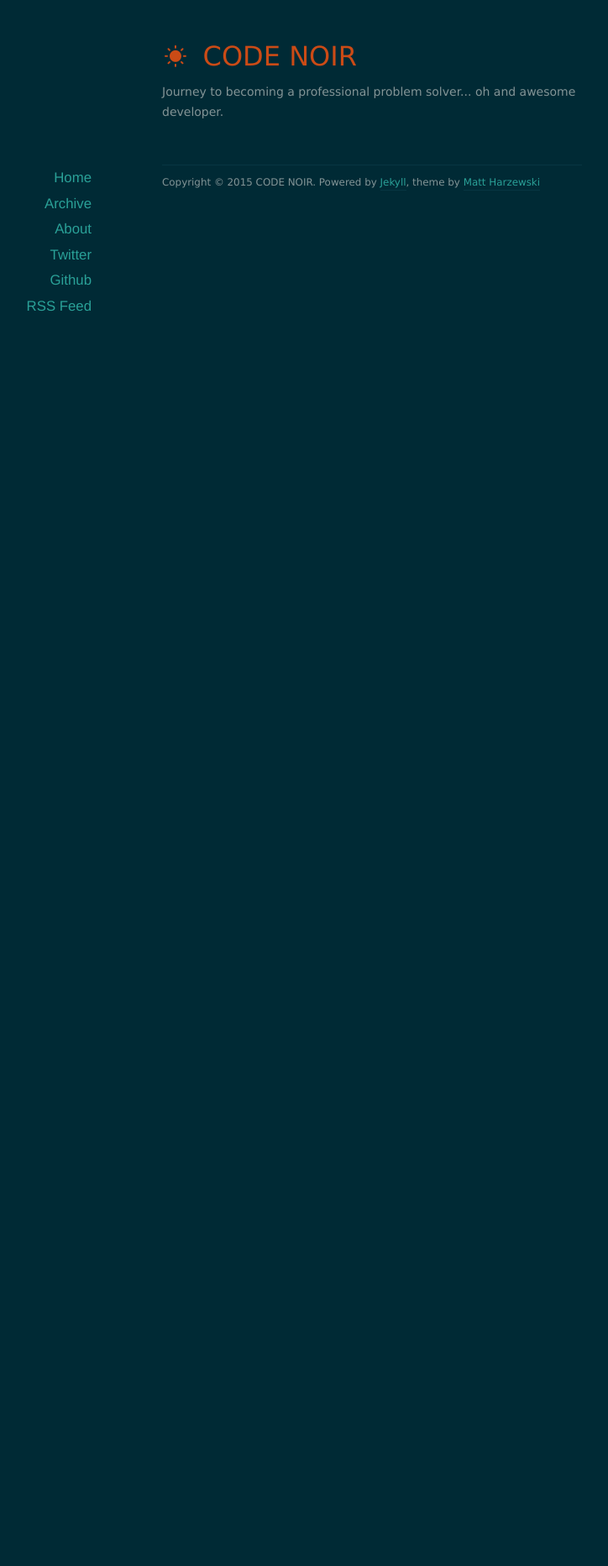
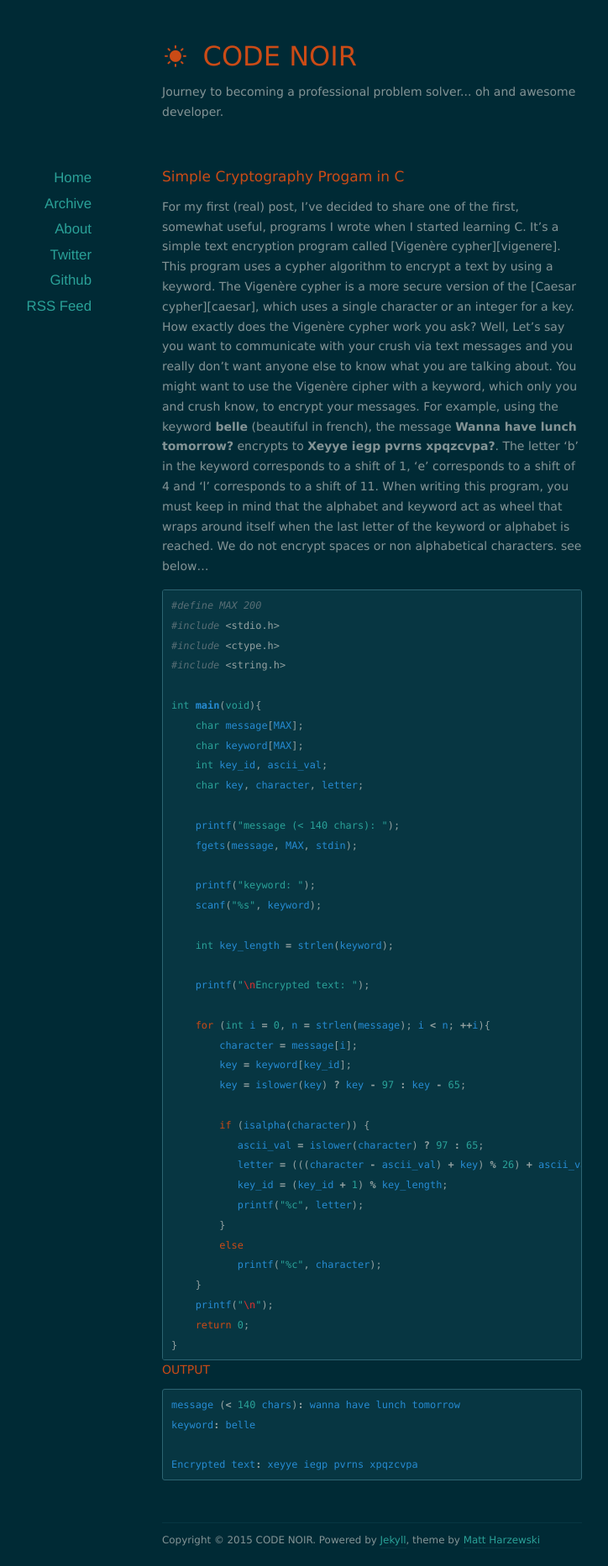
Before and after one commit to lezoudali/lezoudali.github.io, a Jekyll site: the page built from index.html, in a window 1280 px wide. Shown: the whole page at 84% size, without its empty margins (197-921 px from the left). Built offline with Jekyll 4.4.1, drawn with Linux system fonts in a browser that asks for light colours; nearby versions of some CDN libraries; the list of posts is cut into pages by our own code; before the commit the page ends 900 px from its top, so only the background shows below that.

Commit message:
second post about and changed pagination to 2

```diff
--- a/_config.yml
+++ b/_config.yml
@@ -8,7 +8,7 @@ twitter_username: lezoudali
 github_username: lezoudali
 
 permalink: /:year/:month/:day/:title/
-paginate: 10
+paginate: 2
 highlighter: pygments
 
 # Build settings
--- /dev/null
+++ b/_posts/2015-01-26-Simple-Crypto-Program.markdown
@@ -0,0 +1,58 @@
+---
+layout: post
+title:  Simple Cryptography Progam in C
+date:   2015-01-26 19:20:00
+categories: jekyll update
+---
+
+For my first (real) post, I’ve decided to share one of the first, somewhat useful, programs I wrote when I started learning C. It’s a simple text encryption program called [Vigenère cypher][vigenere]. This program uses a cypher algorithm to encrypt a text by using a keyword. The Vigenère cypher is a more secure version of the [Caesar cypher][caesar], which uses a single character or an integer for a key. How exactly does the  Vigenère cypher work you ask? Well, Let’s say you want to communicate with your crush  via text messages and you really don’t want anyone else to know what you are talking about. You might want to use the Vigenère cipher with a keyword, which only you and crush know, to encrypt your messages. For example, using the keyword __belle__ (beautiful in french), the message __Wanna have lunch tomorrow?__ encrypts to __Xeyye iegp pvrns xpqzcvpa?__. The letter ‘b’ in the keyword corresponds to a shift of 1, ‘e’ corresponds to a shift of 4 and ‘l’ corresponds to a shift of 11. When writing this program, you must keep in mind that the alphabet and keyword act as wheel that wraps around itself when the last letter of the keyword or alphabet is reached.  We do not encrypt spaces or non alphabetical characters. see below...
+
+{% highlight c %}
+#define MAX 200
+#include <stdio.h>
+#include <ctype.h>
+#include <string.h>
+
+int main(void){
+    char message[MAX];
+    char keyword[MAX];
+    int key_id, ascii_val;
+    char key, character, letter;
+
+    printf("message (< 140 chars): ");
+    fgets(message, MAX, stdin);
+
+    printf("keyword: ");
+    scanf("%s", keyword);
+
+    int key_length = strlen(keyword);
+
+    printf("\nEncrypted text: ");
+
+    for (int i = 0, n = strlen(message); i < n; ++i){
+        character = message[i];
+        key = keyword[key_id];
+        key = islower(key) ? key - 97 : key - 65;
+
+        if (isalpha(character)) {
+           ascii_val = islower(character) ? 97 : 65;
+           letter = (((character - ascii_val) + key) % 26) + ascii_val;
+           key_id = (key_id + 1) % key_length;
+           printf("%c", letter);
+        }
+        else
+           printf("%c", character);
+    }
+    printf("\n");
+    return 0;
+}
+{% endhighlight %}
+
+###OUTPUT
+
+{% highlight c %}
+message (< 140 chars): wanna have lunch tomorrow
+keyword: belle
+
+Encrypted text: xeyye iegp pvrns xpqzcvpa
+{% endhighlight %}
```
Also changed, not shown: 2 other files.
